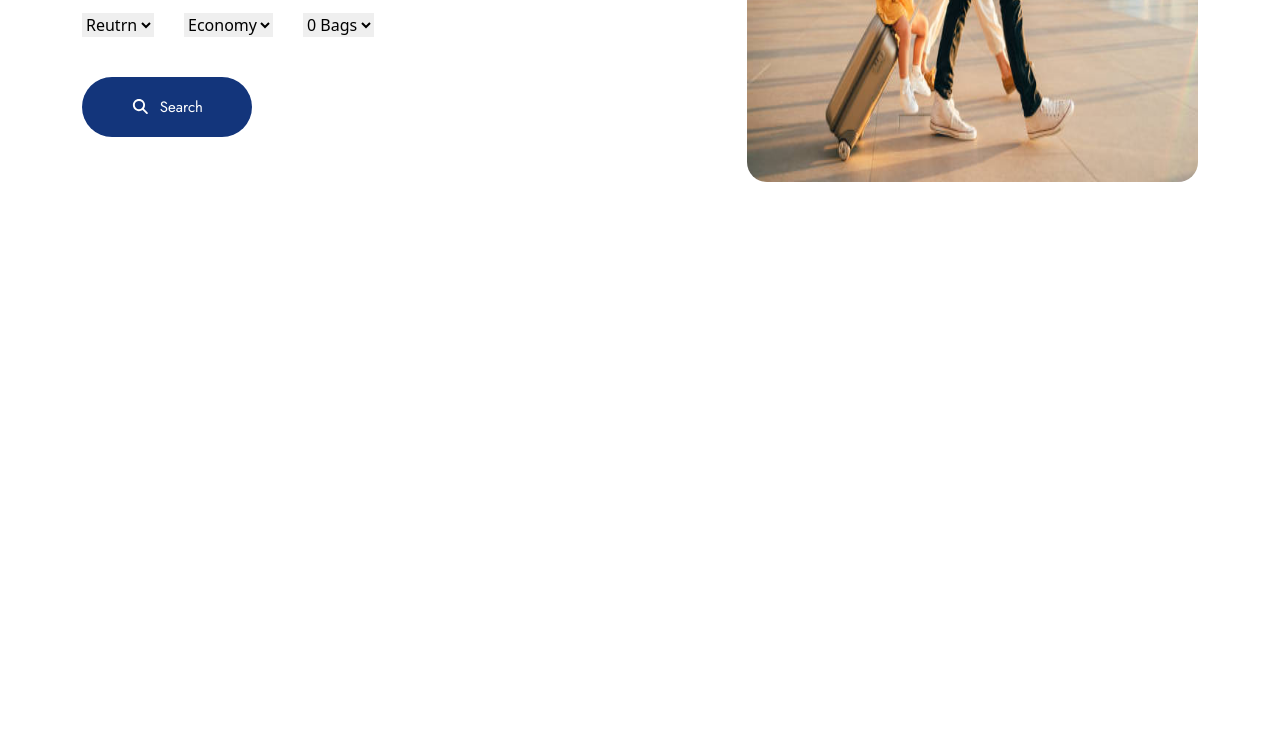
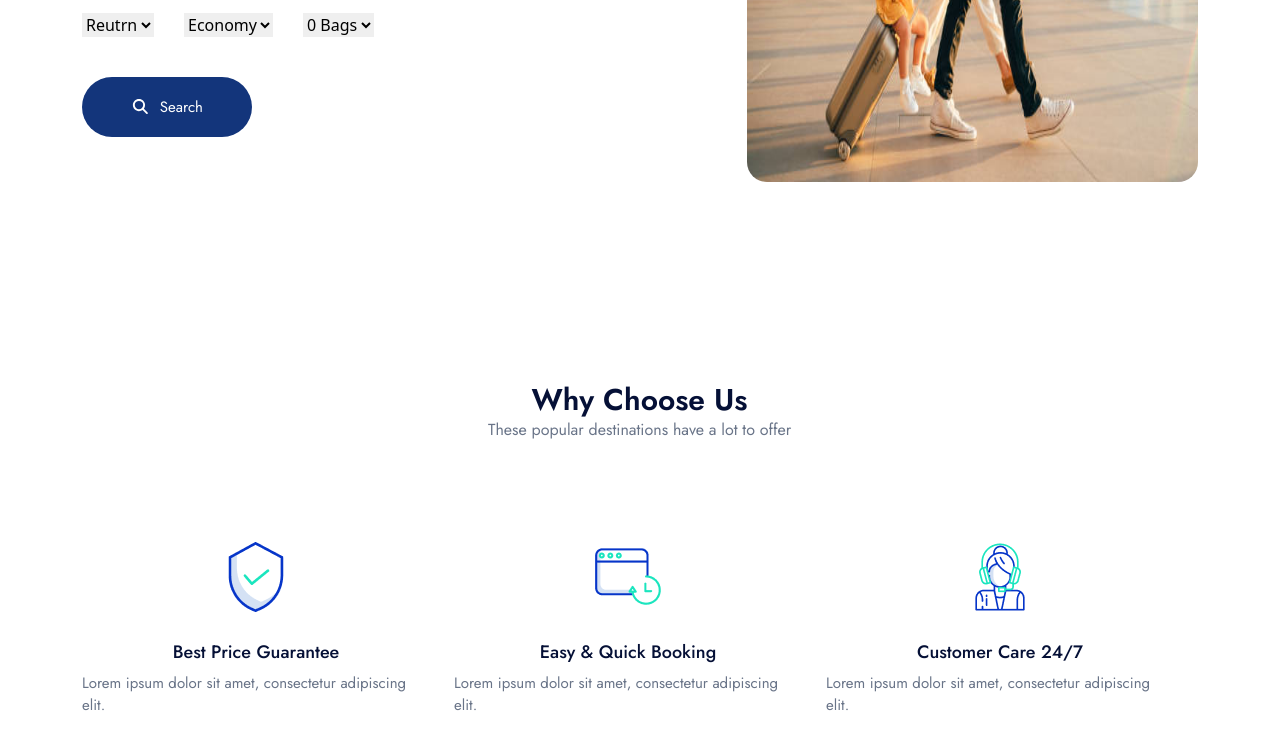
Before and after one commit to mahirTheCoder/Home-flight, a plain HTML site: page index.html in a window 1280 px wide. Shown: the part 564-1311 px from the top of the page. Before the commit the page ends 800 px from the top, so only its background shows below. Drawn offline with nearby package versions, Linux system fonts and the light colour scheme.

Commit message:
section chose complete

```diff
--- a/css/style.css
+++ b/css/style.css
@@ -183,3 +183,65 @@ ol {
 }
 
 /* !---------------banner css end ------------------ */
+
+
+/* !---------------chose css start ------------------ */
+#chose {
+  margin-top: 200px;
+}
+
+
+.headerText h2 {
+  width: 217px;
+  font-size: 30px;
+  font-weight: 600;
+  color: #051036;
+  font-family: "Jost", sans-serif;
+  margin-bottom: 5px;
+  margin: 0 auto;
+}
+
+.headerText p {
+  width: 304px;
+  font-size: 16px;
+  font-weight: 400;
+  color: #697488;
+  font-family: "Jost", sans-serif;
+  margin-bottom: 5px;
+  margin: 0 auto;
+  margin-bottom: 100px;
+}
+
+
+.guarenteerext img {
+  width: 70px;
+  height: 70px;
+  margin-bottom: 30px;
+}
+
+.guarenteerext h2 {
+  font-size: 18px;
+  font-weight: 500;
+  color: #051036;
+  font-family: "Jost", sans-serif;
+}
+
+.guarenteerext p {
+  font-size: 15px;
+  font-weight: 400;
+  color: #697488;
+  font-family: "Jost", sans-serif;
+  margin-bottom: 30px;
+}
+
+.guarenteerext {
+  display: flex;
+  flex-direction: column;
+  justify-content: center;
+  align-items: center;
+}
+
+
+
+
+/* !---------------chose css end ------------------ */
--- a/index.html
+++ b/index.html
@@ -115,9 +115,47 @@
         </div>
       </div>
     </section>
-    <!--*---------banner part end------------->
+    <!--?---------banner part end------------->
 
+<!--!------------section chose start------------ -->
 
+ <section id="chose">
+  <div class="container">
+    <div class="row">
+      <div class="col-lg-12">
+        <div class="headerText">
+          <h2>Why Choose Us</h2>
+          <p>These popular destinations have a lot to offer</p>
+        </div>
+      </div>
+      <div class="row">
+        <div class="col-lg-4">
+          <div class="guarenteerext">
+            <img src="images/security (1).png" alt="img">
+            <h2>Best Price Guarantee</h2>
+            <p>Lorem ipsum dolor sit amet, consectetur adipiscing elit.</p>
+          </div>
+        </div>
+        <div class="col-lg-4">
+          <div class="guarenteerext">
+            <img src="images/page-speed (1).png" alt="img">
+            <h2>Easy & Quick Booking</h2>
+            <p>Lorem ipsum dolor sit amet, consectetur adipiscing elit.</p>
+          </div>
+        </div>
+        <div class="col-lg-4">
+          <div class="guarenteerext">
+            <img src="images/customer.png" alt="img">
+            <h2>Customer Care 24/7</h2>
+            <p>Lorem ipsum dolor sit amet, consectetur adipiscing elit.</p>
+          </div>
+        </div>
+      </div>
+    </div>
+  </div>
+ </section>
+
+    <!--!------------section chose end------------ -->
 
     <script
       src="https://cdn.jsdelivr.net/npm/bootstrap@5.3.7/dist/js/bootstrap.bundle.min.js"
```
